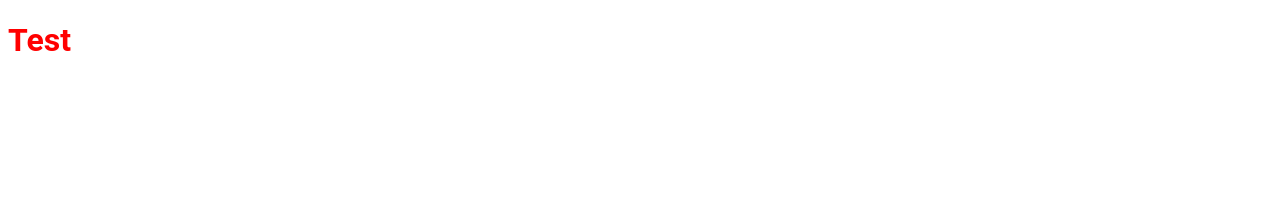
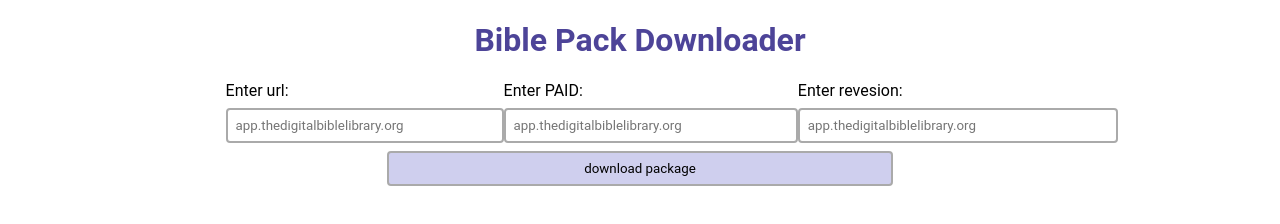
Before and after one commit to texttree/JsBiblePack3_16, a website built with webpack: page src/index.html in a window 1280 px wide. Built offline with nearby package versions, Linux system fonts and the light colour scheme.

Commit message:
Реализовано скачивание по клику фиксированного файла с фиксированного сайт

```diff
--- a/src/index.html
+++ b/src/index.html
@@ -10,8 +10,27 @@
 
 <body>
   <div class="test">
-    <h1>Test</h1>
+    <h1>Bible Pack Downloader</h1>
   </div>
+
+  <div class="input-data">
+    <div class="url input">
+      <label for="name"> Enter url:</label>
+      <input type="text" id="url-src" placeholder="app.thedigitalbiblelibrary.org">
+    </div>
+    <div class="paid input">
+      <label for="name"> Enter PAID:</label>
+      <input type="text" id="paid-src" placeholder="app.thedigitalbiblelibrary.org">
+    </div>
+    <div class="rev input">
+      <label for="name"> Enter revesion:</label>
+      <input type="text" id="rev-src" placeholder="app.thedigitalbiblelibrary.org">
+    </div>
+  </div>
+  <div class="download">
+    <button>download package</button>
+  </div>
+
 </body>
 
 </html>
--- a/src/index.js
+++ b/src/index.js
@@ -1,10 +1,21 @@
-const i = 1;
-const j = 1;
-console.log(i + j);
+import "./styles/styles.css";
 
-import "./styles/styles.css";
-import json from "./assets/json";
-import WebPackLogo from "./assets/webpack-logo.png";
-import * as $ from "jquery";
+window.addEventListener("DOMContentLoaded", () => {
+  const download = document.querySelector(".download");
+  download.addEventListener("click", () => {
+    const link = document.createElement("a");
+    const zipLink =
+      "https://app.thedigitalbiblelibrary.org/entry/download_archive?id=f6c04124034a114e&license=30235&revision=1&type=release";
+    const zipName = "test.zip";
 
-console.log("JSON", json);
+    link.setAttribute("href", zipLink);
+    link.setAttribute("download", zipName);
+    link.setAttribute("target", "_blank");
+
+    link.style.display = "none";
+
+    document.body.appendChild(link);
+    link.click();
+    document.body.removeChild(link);
+  });
+});
--- a/src/styles/styles.css
+++ b/src/styles/styles.css
@@ -1,7 +1,55 @@
-.test {
-  color: red;
+h1 {
+  color: rgba(58, 48, 141, 0.9);
+  font-family: 'Roboto', sans-serif;
+  text-align: center;
+}
+
+.input-data {
+  display: flex;
+  margin-left: 5%;
+  justify-content: center
+}
+
+label {
   font-family: 'Roboto', sans-serif;
 }
 
+input {
+  width: 100%;
+  border: 2px solid #aaa;
+  border-radius: 4px;
+  margin: 8px 0;
+  outline: none;
+  padding: 8px;
+  box-sizing: border-box;
+  transition: .3s;
+  font-family: 'Roboto', sans-serif;
+
+}
+
+input[type=text]:focus {
+  border-color: dodgerBlue;
+  box-shadow: 0 0 8px 0 dodgerBlue;
+}
+
+button {
+  width: 40%;
+  border: 2px solid #aaa;
+  border-radius: 4px;
+  margin: auto;
+  display: block;
+  outline: none;
+  padding: 8px;
+  box-sizing: border-box;
+  transition: .3s;
+  background-color: rgb(207, 207, 238);
+  font-family: 'Roboto', sans-serif;
+
+
+}
+
+button:focus {
+  border-color: dodgerBlue;
+}
 
 @import "~normalize.css"
```
Also changed, not shown: dist/47692505d122dbcae490be2492a60b2e.png (deleted), dist/index.html, 2 other files.
